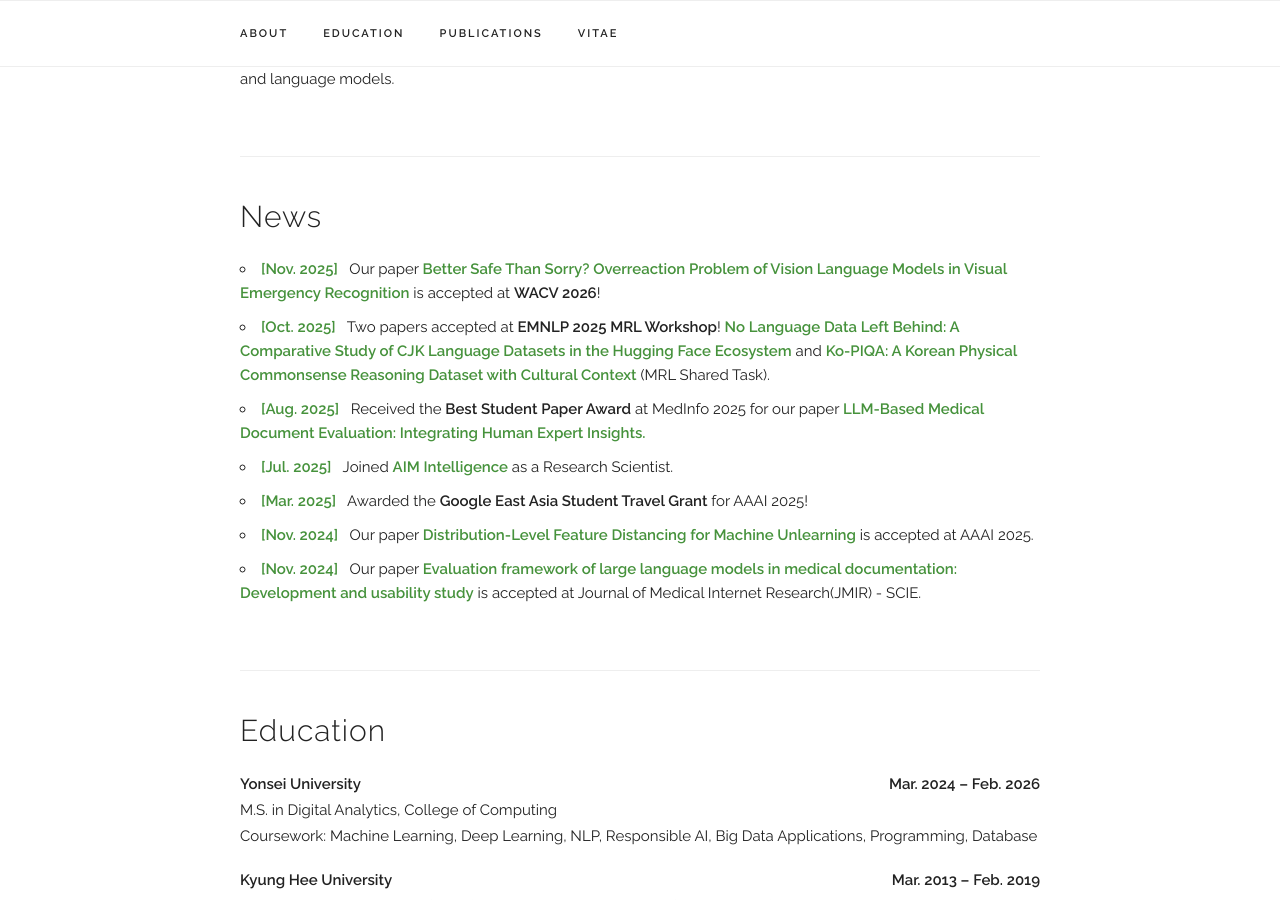
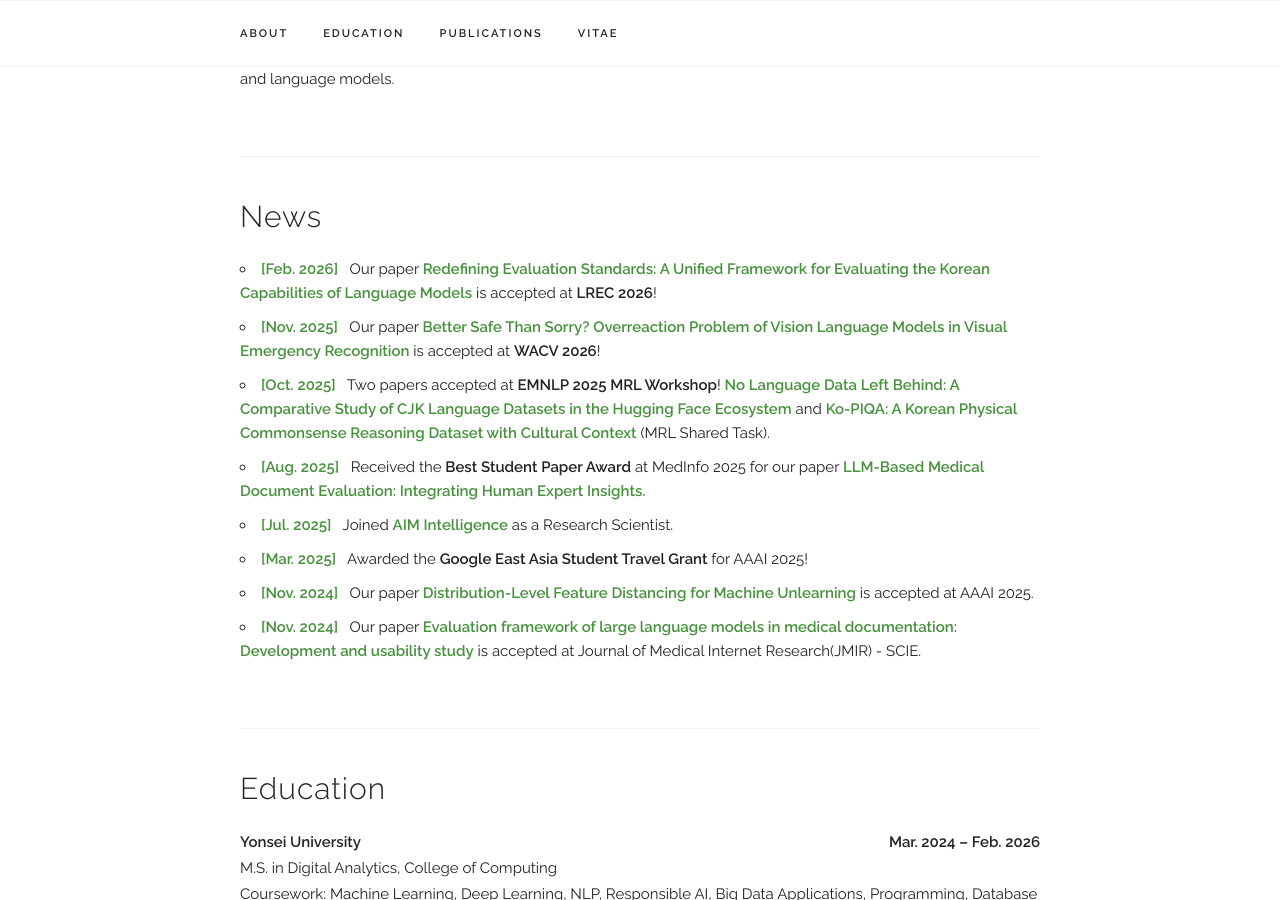
Before and after one commit to Dasol-Choi/dasol-choi.github.io, a Jekyll site: the page built from index.html, in a window 1280 px wide and 900 px high, scrolled down 604 px. Built offline with Jekyll 4.4.1, drawn with Linux system fonts in a browser that asks for light colours; some web fonts are replaced.

Commit message:
Update index.html

```diff
--- a/index.html
+++ b/index.html
@@ -23,6 +23,10 @@ layout: default
 <div class="docs-section" id="news">
   <h4>News</h4>
     <ul>
+      <li>
+      <b style="color: #46923c;">[Feb. 2026]</b>&nbsp;&nbsp;
+      Our paper <a href="https://arxiv.org/abs/2503.22968" target="_blank">Redefining Evaluation Standards: A Unified Framework for Evaluating the Korean Capabilities of Language Models</a> is accepted at <b>LREC 2026</b>!
+      </li>
       <li>
         <b style="color: #46923c;">[Nov. 2025]</b>&nbsp;&nbsp;
         Our paper <a href="https://arxiv.org/abs/2505.15367" target="_blank">Better Safe Than Sorry? Overreaction Problem of Vision Language Models in Visual Emergency Recognition</a> is accepted at <b>WACV 2026</b>!
```
